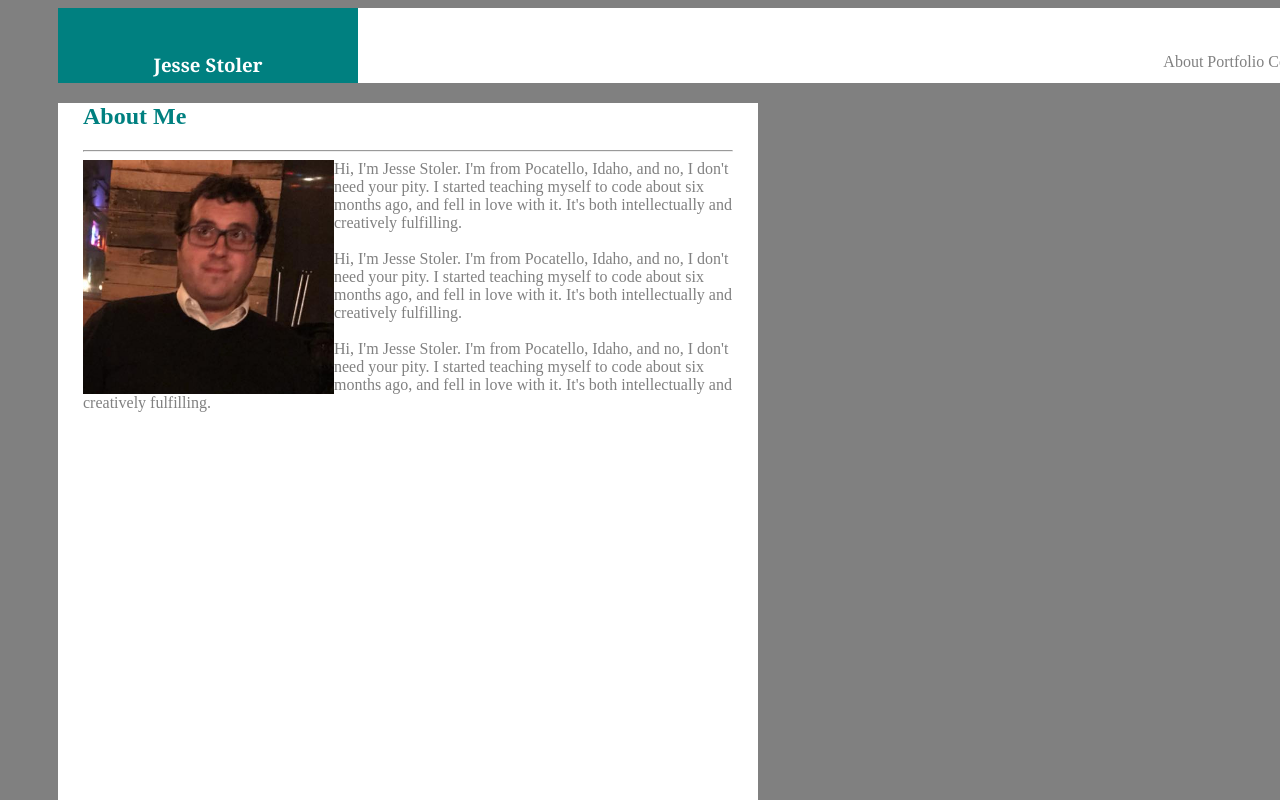
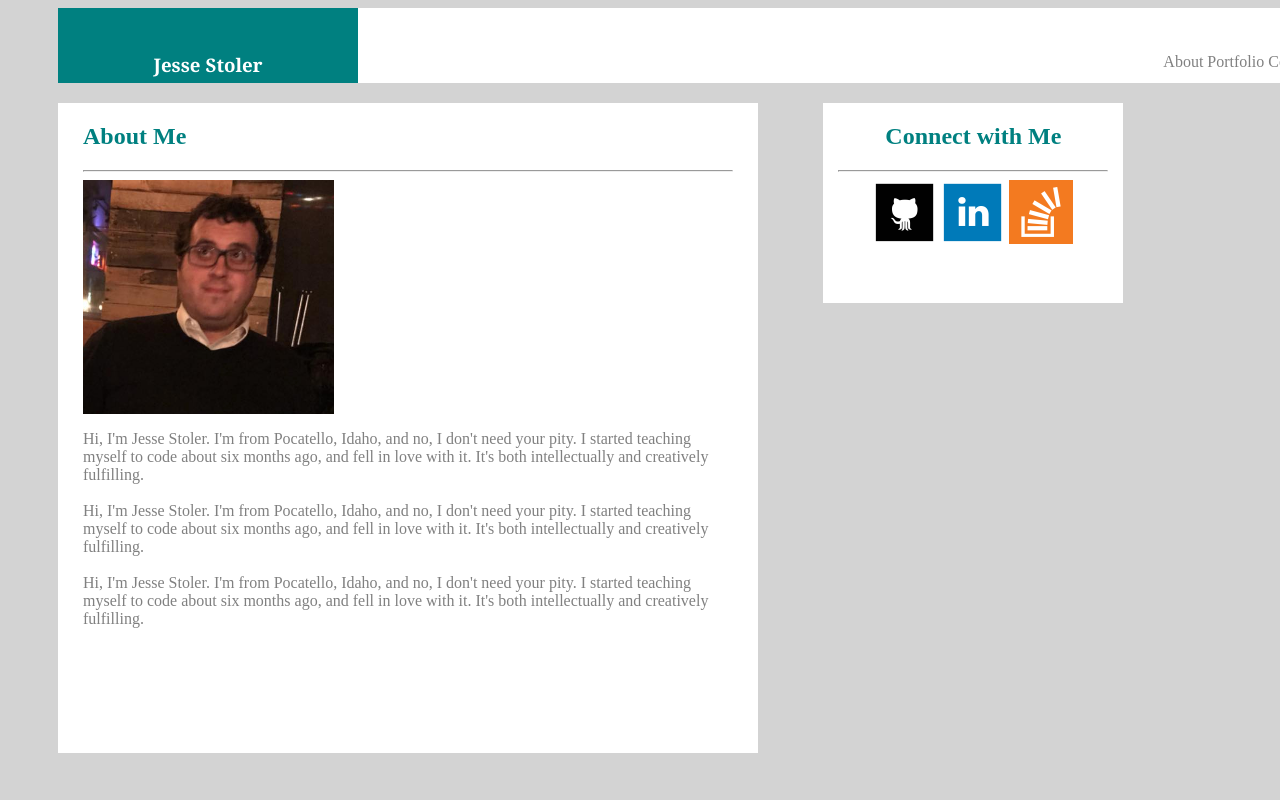
Before and after one commit to jessestoler/Basic-Portfolio, a plain HTML site: page index.html in a window 1280 px wide. Shown: the top 800 px of the page. Drawn offline with Linux system fonts and the light colour scheme.

Commit message:
everything but footer

```diff
--- a/index.html
+++ b/index.html
@@ -6,26 +6,32 @@
     <meta http-equiv="X-UA-Compatible" content="ie=edge">
     <style>
         a {text-decoration: none;}
-        body {background-color: grey;
-            height: 4000px;
+        body {background-color: lightgray;
+            height: 1400px;
             padding-left: 50px;
             padding-right: 50px;
               width: 1260px;}
+        #gray {background-color: darkgray;
+            color: white;
+            height: 125px;
+            line-height: 125px;
+            text-align: center;}
         header {background-color: white;
-        height: 75px;}
+        height: 75px;
+        margin-bottom: 20px;}
         #links {float: right;
             line-height: 75px;}
         #links a {color: gray;}
         #main {background-color: white;
             color: gray;
-            height: 2000px;
+            float: left;
+            height: 650px;
             padding-left: 25px;
             padding-right: 25px;
             width: 650px;}
         #main h2 {color: teal;}
         #main img {float: left;}
-        #main p {
-            float: right;}
+        #main p {float: right;}
         #myName {background-color: teal;
         color: white;
         float: left;
@@ -34,6 +40,16 @@
     line-height: 75px;
     text-align: center;
     width: 300px;}
+        #sidebar {background-color: white;
+            color: teal;
+            float: right;
+            height: 200px;
+            padding-left: 15px;
+            padding-right: 15px;
+            text-align: center;
+            width: 270px;}
+        #teal {background-color: teal;
+                height: 25px;}
     </style>
     <title>Document</title>
 </head>
@@ -53,7 +69,7 @@
 <div id="main">
    <h2>About Me</h2>
    <hr>
- <img src="assets/images/profile.png"
+ <img src="assets/images/profile.png">
  <p>Hi, I'm Jesse Stoler. I'm from Pocatello, Idaho, and no, I don't need your
      pity. I started teaching myself to code about six months ago, and fell in
      love with it. It's both intellectually and creatively fulfilling.<br><br>Hi, I'm Jesse Stoler. I'm from Pocatello, Idaho, and no, I don't need your
@@ -61,7 +77,20 @@
      love with it. It's both intellectually and creatively fulfilling.<br><br>Hi, I'm Jesse Stoler. I'm from Pocatello, Idaho, and no, I don't need your
      pity. I started teaching myself to code about six months ago, and fell in
      love with it. It's both intellectually and creatively fulfilling.</p>
-
 </div>
+<div id="sidebar">
+<h2>Connect with Me</h2>
+<hr>
+<a href="https://github.com/jessestoler"><img src="assets/images/github.png"></a>
+<a href="https://www.linkedin.com/in/jesse-stoler-540a6268/"><img src="assets/images/linkedin.png"></a>
+<a href="https://stackoverflow.com/users/9248905/j-sto?tab=profile"><img src="assets/images/stackOverflow.png"></a>
+</div>
+<!--<footer>
+<div id="teal">
+</div>
+<div id="gray">
+<p>&copy;Copyright 2018 Jesse Stoler</p>
+</div>
+</footer>-->
 </body>
 </html>
```
Also changed, not shown: assets/images/github.png (added), assets/images/linkedin.png (added), assets/images/stackOverflow.png (added), 1 other file.
